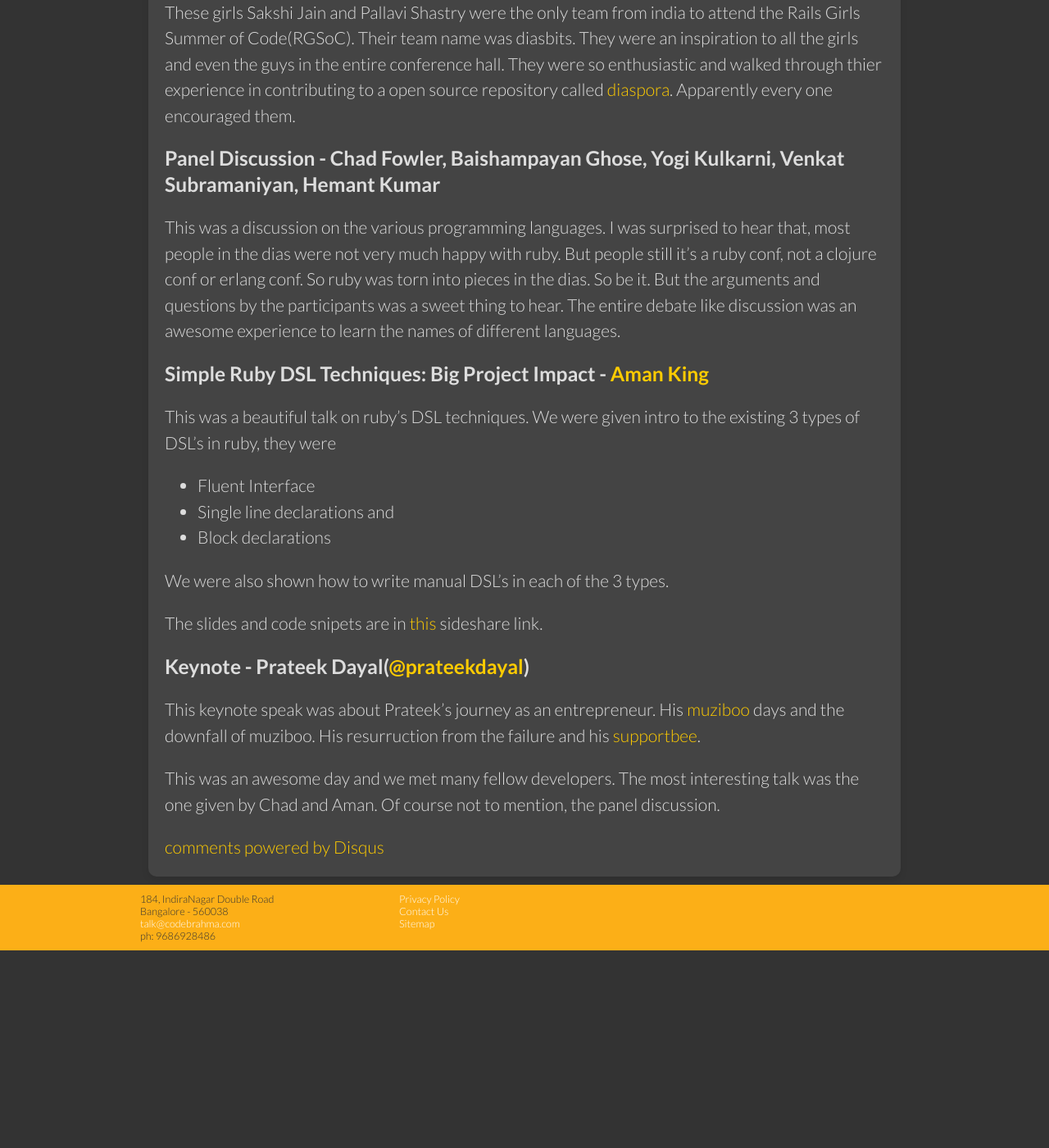
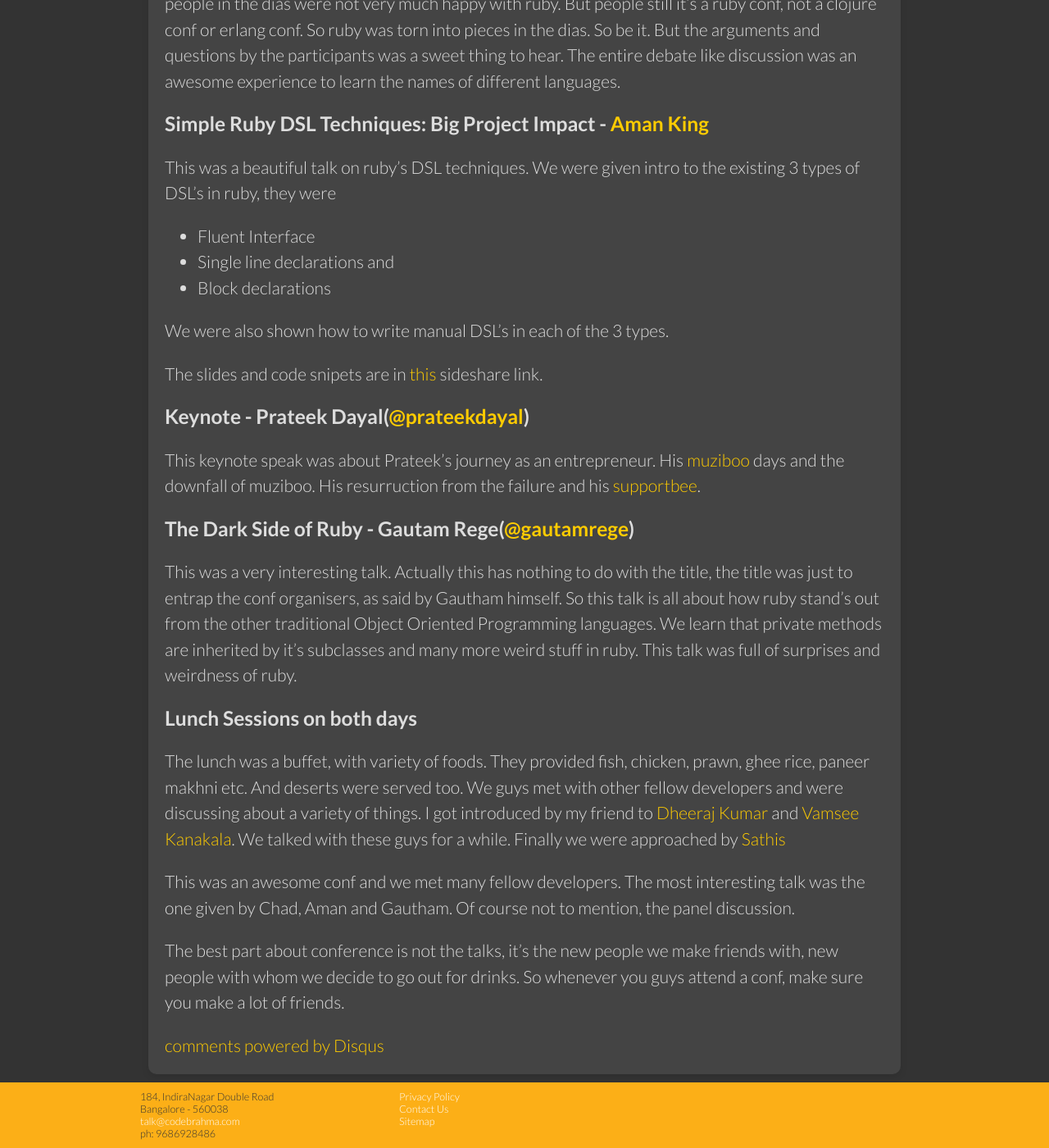
Before and after one commit to Codebrahma/codebrahma.github.io, a Jekyll site: the page built from _posts/2014-01-05-experience-in-the-gcrc-2014.markdown, in a window 1280 px wide and 1400 px high, scrolled down 1978 px. Shown: the whole window at 82% size. Built offline with Jekyll 4.4.1, drawn with Linux system fonts in a browser that asks for light colours; some web fonts are replaced; a script that is not in the unit is left out; comment, search, counter and statistics services are not loaded; before the commit the page ends 3137 px from its top, so only the background shows below that; some of the changed text lies outside the part shown.

Commit message:
added the second day of talks, and removed a lot of unwanted stuff

```diff
--- a/_posts/2014-01-05-experience-in-the-gcrc-2014.markdown
+++ b/_posts/2014-01-05-experience-in-the-gcrc-2014.markdown
@@ -7,9 +7,9 @@
 comments: true
 ---
 
+First and Foremost, let me introduce my self. I am Yuvaraja Balamurugan([@charizard](https://twitter.com/Charizard_ "My twitter profile")). I work at [CodeBrahma Technologies](https://twitter.com/codebrahma "codebrahma's official twitter profile") as everything. I do project management, rails, backbone, coffeescript and to my surprise even mentoring.
+
 This is my personal experience about the Garden City Ruby Conference - 2014, which happened in Hotel Atria, Bangalore. We sponsored the conference and were given 2 complementry tickets. So, me and Nithin(one of my colleague's) went to the conference.
-
-## January 3rd - Day 1
 
 We reached the Hotel by 9:10 AM and we were invited in the hospitality desk. Since the tickets were sponsorship ticket's, they were in the name of Anand(our Founder & CEO). The girl in the desk asked for our names and we both told "Anand", at the same time. The girl was pretty confused and gave us both a weird look. Then I wasted one long sentence in my life explaining her the situation. Now everything went cool and she gave each of us a bunch of goodies and conference tags.
 
@@ -68,4 +60,14 @@
 
 This keynote speak was about Prateek's journey as an entrepreneur. His [muziboo](http://www.muziboo.com/ " muziboo's home page") days and the downfall of muziboo. His resurruction from the failure and his [supportbee](https://supportbee.com/ "supportbee's home page").
 
-This was an awesome day and we met many fellow developers. The most interesting talk was the one given by Chad and Aman. Of course not to mention, the panel discussion.
+### The Dark Side of Ruby - Gautam Rege([@gautamrege](https://twitter.com/gautamrege "Gautham's twitter profile"))
+
+This was a very interesting talk. Actually this has nothing to do with the title, the title was just to entrap the conf organisers, as said by Gautham himself. So this talk is all about how ruby stand's out from the other traditional Object Oriented Programming languages. We learn that private methods are inherited by it's subclasses and many more weird stuff in ruby. This talk was full of surprises and weirdness of ruby.
+
+### Lunch Sessions on both days
+
+The lunch was a buffet, with variety of foods. They provided fish, chicken, prawn, ghee rice, paneer makhni etc. And deserts were served too. We guys met with other fellow developers and were discussing about a variety of things. I got introduced by my friend to [Dheeraj Kumar](https://twitter.com/codepodu "Dheeraj's twitter profile") and [Vamsee Kanakala](https://twitter.com/vamsee "Vamsee's twitter profile"). We talked with these guys for a while. Finally we were approached by [Sathis](https://twitter.com/satishperala "Sathis's twitter profile")
+
+This was an awesome conf and we met many fellow developers. The most interesting talk was the one given by Chad, Aman and Gautham. Of course not to mention, the panel discussion.
+
+The best part about conference is not the talks, it's the new people we make friends with, new people with whom we decide to go out for drinks. So whenever you guys attend a conf, make sure you make a lot of friends.
```
Also changed, not shown: other parts of _posts/2014-01-05-experience-in-the-gcrc-2014.markdown (+0 -8 lines).
